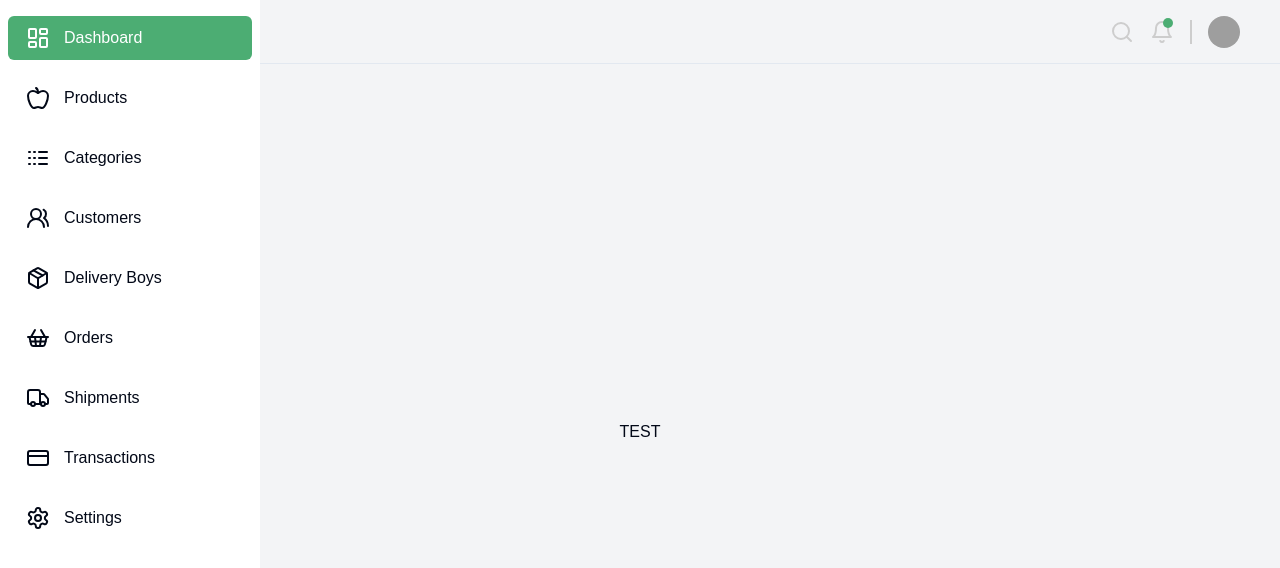
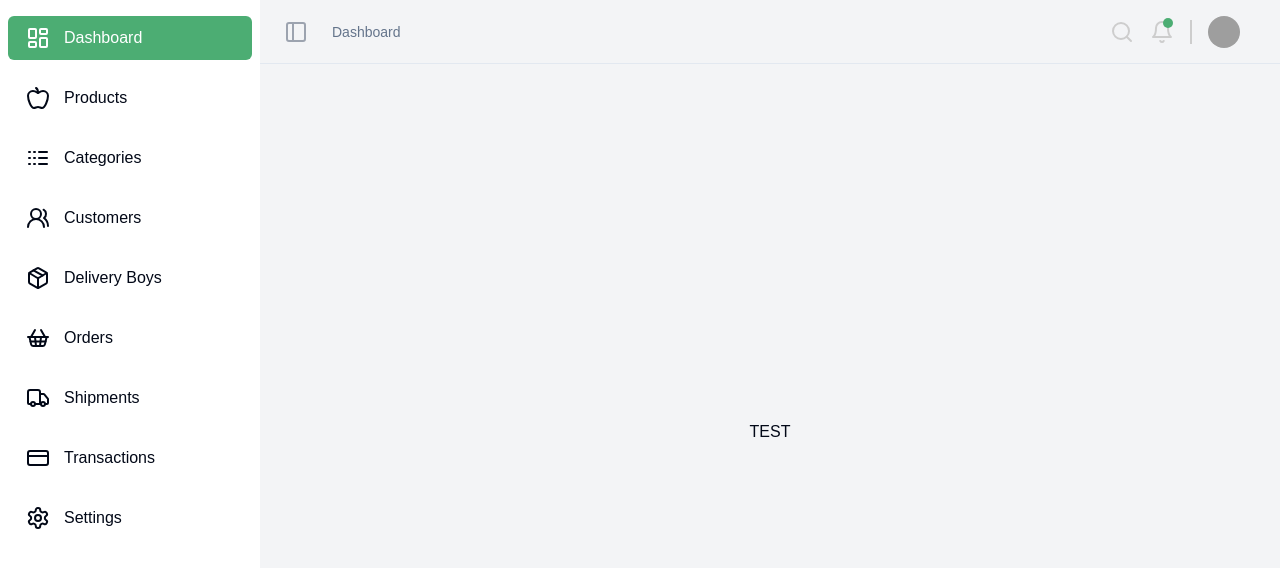
Before and after one commit to AhmedMahmoud929/hyper-extra, a Next.js app: page / in a window 1280 px wide. Shown: the top 568 px of the page. Built offline with nearby package versions, Linux system fonts and the light colour scheme; grey boxes are pictures that could not be loaded.

Commit message:
Add <MainWrapper> to the dashboard page

```diff
--- a/app/(Dashboard)/page.tsx
+++ b/app/(Dashboard)/page.tsx
@@ -1,14 +1,15 @@
+import MainWrapper from "@/components/shared/MainWrapper";
 import Navbar from "@/components/shared/Navbar";
 
 const breadcrumbItems = [{ label: "Dashboard", href: "/" }];
 
 export default function Page() {
   return (
-    <article className="w-full flex flex-col flex-grow ">
+    <MainWrapper>
       <Navbar breadcrumbItems={breadcrumbItems} />
       <section className="flex flex-grow justify-center items-center">
         TEST
       </section>
-    </article>
+    </MainWrapper>
   );
 }
```
